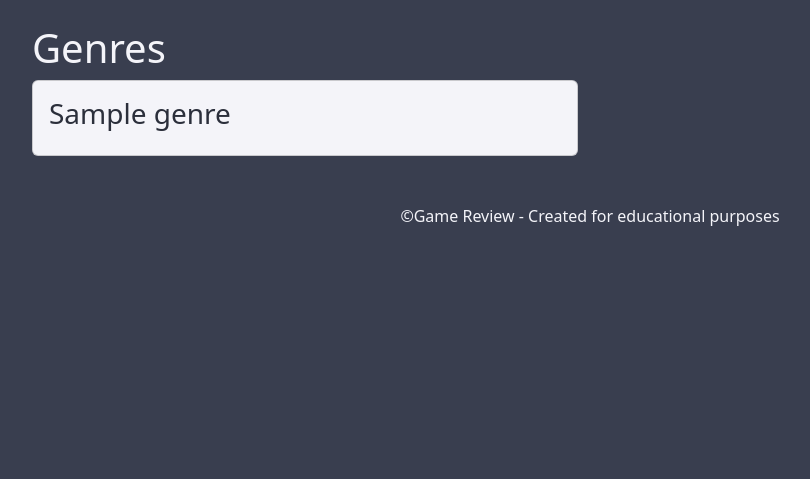
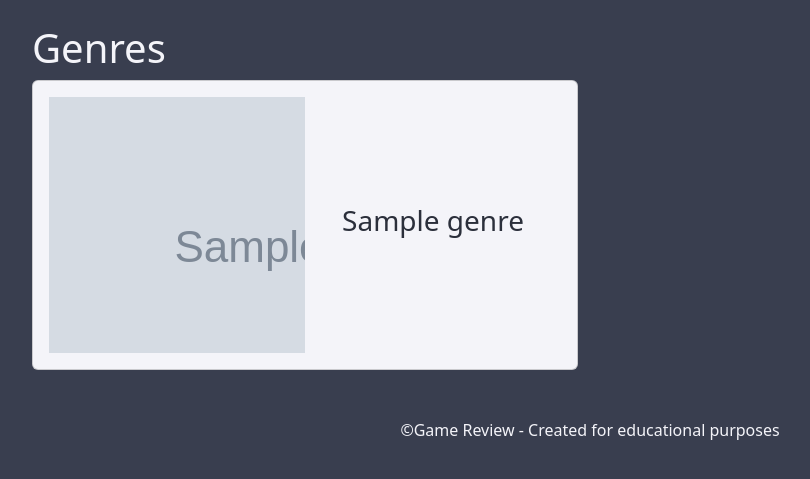
Before and after one commit to Oliver-Pile/MMI-GameReview, a PHP site: page /index.php?p=genres in a window 1280 px wide. Shown: the part 56-535 px from the top of the page, without its empty margins (50-860 px from the left). Run offline with PHP 8.4, Linux system fonts and the light colour scheme; tables that the repository leaves empty hold one stand-in row (values such as "Sample post"); grey boxes marked "Sample" are stand-in pictures; style sheets or scripts are compiled from the project's sources; some libraries are stand-ins or nearby versions.

Commit message:
Display images with genre

```diff
--- a/pages/genres.php
+++ b/pages/genres.php
@@ -9,7 +9,11 @@
   <?php foreach($genres as $genre) { ?>
     <div class="col-lg-6">
       <div class="card card-body">
-          <h3><?php echo $genre['name']; ?></h3>
+        <div class = "d-flex">
+          <div class="genre-card-image" style="background-image: url('./images/genre-images/<?php echo $genre['image']; ?>');">
+          </div>
+          <div class="genre-title"><h3><?php echo $genre['name']; ?></h3></div>
+        </div>
       </div>
     </div>
     <?php } ?>
--- a/scss/components/_card.scss
+++ b/scss/components/_card.scss
@@ -2,4 +2,8 @@
   background-color: $secondary-color;
   color: $text-black;
   margin-bottom: 1.5rem;
+
+  .genre-title {
+    margin: auto;
+  }
 }
--- /dev/null
+++ b/scss/components/_genre_card_image.scss
@@ -0,0 +1,4 @@
+.genre-card-image {
+  width: 256px;
+  height: 256px;
+}
--- a/scss/main.scss
+++ b/scss/main.scss
@@ -3,3 +3,4 @@
 @import "themes";
 @import "components/nav";
 @import "components/card";
+@import "components/genre_card_image";
```
Also changed, not shown: includes/database/seeds.sql (+5 -5 lines), images/genre-images/fps_image.jpeg (added), images/genre-images/horror_image.jpeg (added), images/genre-images/indie_image.jpeg (added), images/genre-images/open_world_image.jpeg (added), images/genre-images/simulation_image.jpeg (added).
